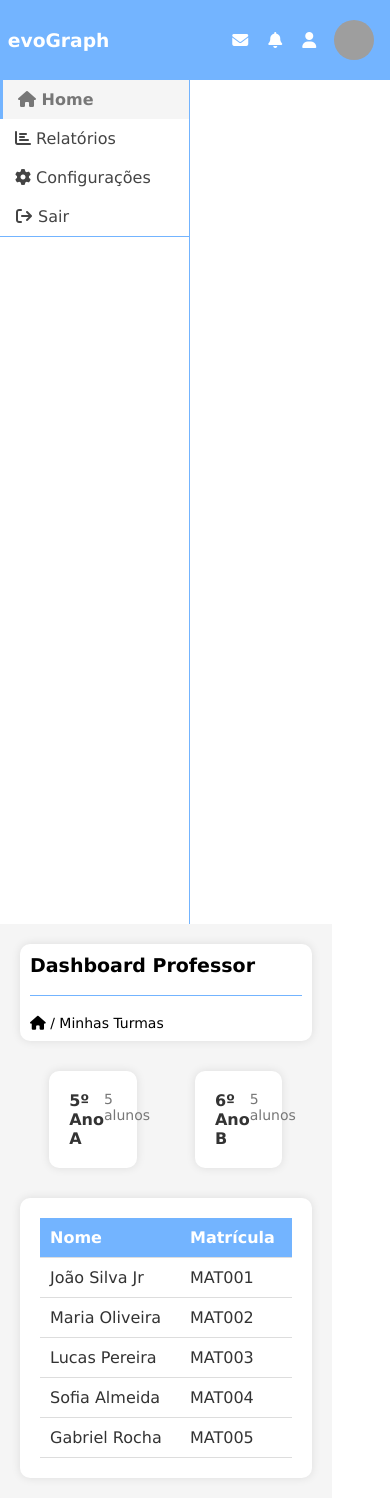
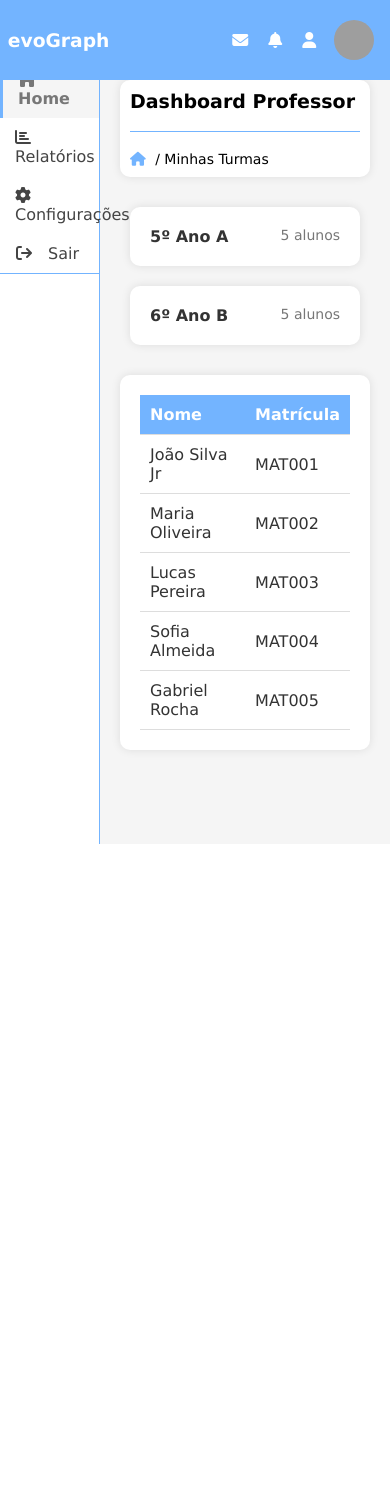
Before and after one commit to evanderson-dev/evoGraph, a PHP site: page /home.php in a window 390 px wide. After the commit the page ends 844 px from the top, so only its background shows below. Run offline with PHP 8.4, Linux system fonts and the light colour scheme; the visitor is signed in with stand-in values (Sample User, id 1); data comes from the database, SQL or seed files in the repository; some libraries are stand-ins or nearby versions; grey boxes are pictures that could not be loaded.

Commit message:
Fix header and sidebar positioning, improve layout responsiveness, and add media queries for better mobile support

```diff
--- a/css/style.css
+++ b/css/style.css
@@ -7,6 +7,7 @@
 
 html, body {
     height: 100%;
+    overflow-x: hidden; /* Evita rolagem horizontal desnecessária */
 }
 
 header {
@@ -14,14 +15,16 @@ header {
     padding: 20px 2%;
     display: flex;
     justify-content: space-between;
+    position: fixed; /* Fixa o header no topo */
+    top: 0;
+    left: 0;
+    width: 100%;
+    z-index: 1000; /* Acima da sidebar e do conteúdo */
 }
 
 .logo h3 {
     cursor: pointer;
-}
-
-.icons-header{
-    cursor: pointer;
+    color: white; /* Garante que o texto seja visível */
 }
 
 .info-header {
@@ -37,22 +40,27 @@ header {
     margin: 0 8px;
 }
 
-.info-header svg{
-    margin:0 10px;
-}
-
-.info-header i{
-    margin:0 10px;
-}
-
-.icons-header{
-    margin-left: 10px;
+.info-header i {
+    margin: 0 10px;
 }
 
 .main {
     display: flex;
-    flex-wrap: wrap;
     height: 100%;
+    padding-top: 60px; /* Espaço para o header fixo */
+}
+
+.sidebar {
+    width: 190px;
+    background-color: white;
+    height: calc(100% - 60px); /* Ajusta a altura para abaixo do header */
+    border-width: 0 1px 0 0;
+    border-style: solid;
+    border-color: #73b4ff;
+    position: fixed; /* Fixa a sidebar à esquerda */
+    top: 60px; /* Alinhado abaixo do header */
+    left: 0;
+    z-index: 999; /* Abaixo do header, acima do conteúdo */
 }
 
 .sidebar a.sidebar-active {
@@ -62,17 +70,8 @@ header {
     font-weight: bold;
 }
 
-.sidebar a.sidebar-active > svg{
+.sidebar a.sidebar-active > i {
     color: #777;
-}
-
-.sidebar{
-    width: 190px;
-    background-color: white;
-    height: 100%;
-    border-width: 0 1px 0 0;
-    border-style: solid;
-    border-color: #73b4ff;
 }
 
 .sidebar h3 {
@@ -95,17 +94,21 @@ header {
     font-weight: bold;
 }
 
-.sidebar a:hover .sidebar a > svg{
+.sidebar a:hover > i {
     color: #777;
 }
 
-.sidebar a > svg{
+.sidebar a > i {
     color: #444;
+    margin-right: 10px; /* Espaço entre ícone e texto */
 }
-.content{
-    width: 85%;
+
+.content {
+    width: calc(100% - 190px); /* Ocupa o espaço restante ao lado da sidebar */
+    margin-left: 190px; /* Desloca para a direita da sidebar fixa */
     background-color: rgb(245, 245, 245);
     padding: 20px;
+    min-height: calc(100vh - 60px); /* Garante que o conteúdo preencha a altura disponível */
 }
 
 .titulo-secao {
@@ -123,8 +126,9 @@ header {
     font-size: 14px;
 }
 
-.titulo-secao svg{
+.titulo-secao i {
     color: #73b4ff;
+    margin-right: 5px; /* Espaço entre ícone e texto */
 }
 
 .separator {
@@ -138,24 +142,24 @@ header {
     margin-top: 20px;
     display: flex;
     justify-content: space-around;
-    flex-wrap: wrap; /* Permitir quebra de linha se necessário */
+    flex-wrap: wrap;
 }
 
 .box-turmas-single {
     display: flex;
     justify-content: space-between;
-    width: 30%; /* Ajustado para 3 por linha */
+    width: 30%;
     margin: 10px;
     background-color: white;
     padding: 20px;
     border-radius: 10px;
     box-shadow: 0 0 10px rgba(0, 0, 0, 0.1);
-    cursor: pointer; /* Indica que é clicável */
+    cursor: pointer;
     transition: transform 0.2s;
 }
 
 .box-turmas-single:hover {
-    transform: scale(1.05); /* Efeito de hover */
+    transform: scale(1.05);
 }
 
 .box-turmas-single h3 {
@@ -197,3 +201,34 @@ header {
 .tabela-turma-selecionada td {
     color: #333;
 }
+
+/* Media Query para telas menores */
+@media (max-width: 768px) {
+    .sidebar {
+        width: 150px; /* Reduz a largura da sidebar */
+    }
+
+    .content {
+        width: calc(100% - 150px); /* Ajusta o conteúdo */
+        margin-left: 150px;
+    }
+
+    .box-turmas-single {
+        width: 45%; /* 2 por linha em telas médias */
+    }
+}
+
+@media (max-width: 480px) {
+    .sidebar {
+        width: 100px; /* Sidebar ainda mais estreita */
+    }
+
+    .content {
+        width: calc(100% - 100px);
+        margin-left: 100px;
+    }
+
+    .box-turmas-single {
+        width: 100%; /* 1 por linha em telas pequenas */
+    }
+}
```
